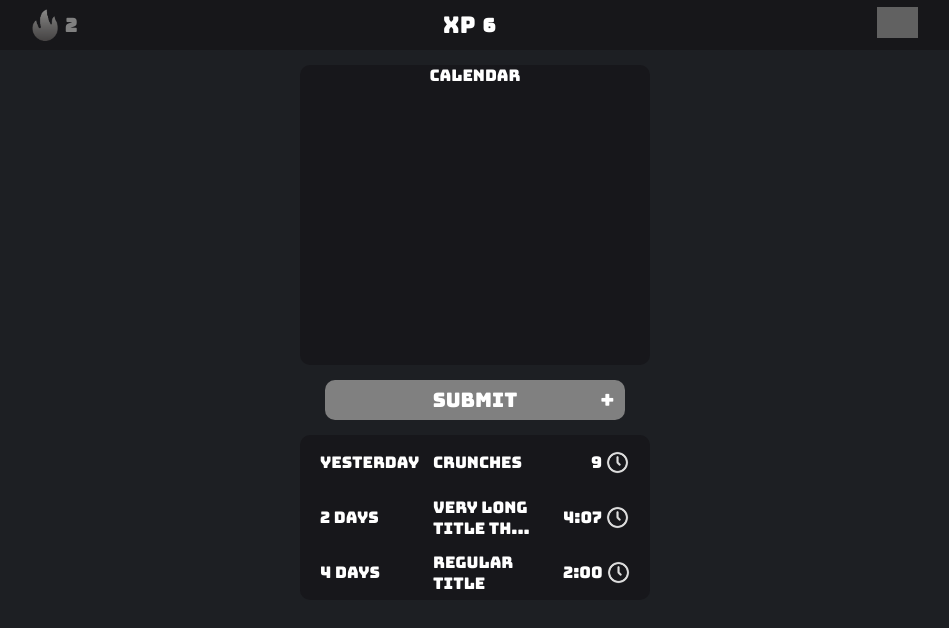
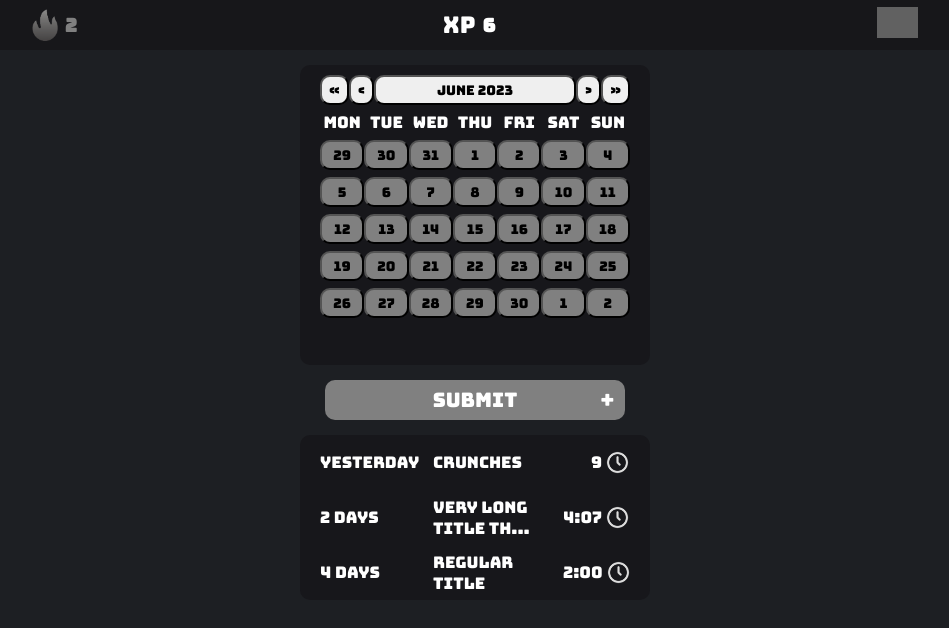
Before and after one commit to CBQuag/Fit-Commit, a React (Create React App) app: page / in a window 1280 px wide. Shown: the top 628 px of the page, without its empty margins (165-1114 px from the left). Built offline with nearby package versions, Linux system fonts and the light colour scheme; grey boxes are pictures that could not be loaded.

Commit message:
installed a calendar library

```diff
--- a/package.json
+++ b/package.json
@@ -7,6 +7,7 @@
     "@testing-library/react": "^13.4.0",
     "@testing-library/user-event": "^13.5.0",
     "react": "^18.2.0",
+    "react-calendar": "^4.2.1",
     "react-dom": "^18.2.0",
     "react-scripts": "5.0.1",
     "testing-library": "^0.0.2",
--- a/src/components/CalendarHeatmap.css
+++ b/src/components/CalendarHeatmap.css
@@ -5,4 +5,27 @@
     background-color: rgb(23, 23, 27);
     color: white;
     scroll-snap-align: start;
+    display: flex;
+
 }
+
+.calendar-area{
+    margin-top: 10px;
+    padding: 0px 20px;
+}
+
+
+abbr{
+    text-decoration: none;
+}
+.react-calendar__month-view__days{
+
+}
+.react-calendar__tile{
+    margin-top: 7px;
+    background-color: gray;
+}
+.react-calendar__navigation{
+    display: flex;
+    margin-bottom: 7px;
+}
--- a/src/components/CalendarHeatmap.js
+++ b/src/components/CalendarHeatmap.js
@@ -1,10 +1,17 @@
 import './CalendarHeatmap.css'
+import Calendar from 'react-calendar'
+// import 'react-calendar/dist/Calendar.css';
+import { useState } from 'react';
 
 const CalendarHeatmap = () => {
 
+    const [value, onChange] = useState(new Date());
+
     return (
         <div className="calendar-heatmap">
-            calendar
+            <div className='calendar-area'>
+                <Calendar onChange={onChange} value={value} />
+            </div>
         </div>
     )
 }
--- a/src/components/SelectionInfo.js
+++ b/src/components/SelectionInfo.js
@@ -13,7 +13,7 @@ const SelectionInfo = () => {
 
     return (
         <div style={info ? { display: 'block' }:{display:'none'}} className="selection-info">
-            {bodySelection}
+            {bodySelection=='heart'?'cardio':bodySelection}
         </div>
     )
 }
--- a/src/components/SubmitBox.css
+++ b/src/components/SubmitBox.css
@@ -44,9 +44,11 @@ select{
 button{
     height: 30px;
     padding: 0px 7px;
-    margin: 0px 3px;
     border-radius: 10px;
     font-family: 'Bungee';
+}
+.submit, .detail-button{
+    margin: 0px 3px;
 }
 .details-submit{
     margin-left: -5px;
--- a/src/components/SubmitBox.js
+++ b/src/components/SubmitBox.js
@@ -37,14 +37,14 @@ const SubmitBox = (props) => {
                 </div>
             </div>
             <div className='details-submit'>
-                <button onClick={()=>{switchActive()}}>{details[1]} details</button>
+                <button className='detail-button' onClick={()=>{switchActive()}}>{details[1]} details</button>
                 <div className='details' style={{ display: details[0] }}>
                     <div>
                         <input className='muscles' type="text" placeholder='muscles' />
                     </div>
                     <textarea className='notes' type="text" placeholder='Additional notes'/>
                 </div>
-                <button>submit</button>
+                <button className='submit'>submit</button>
             </div>
 
         </div>
```
Also changed, not shown: 1 other file (tests, documents, lock files or other folders).
